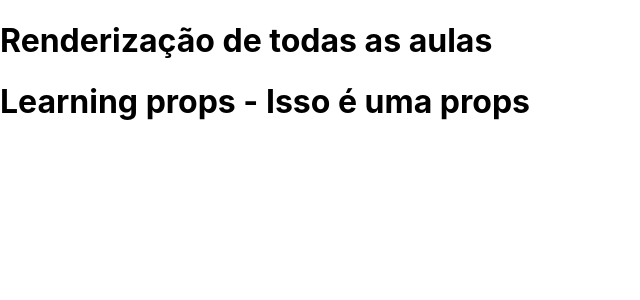
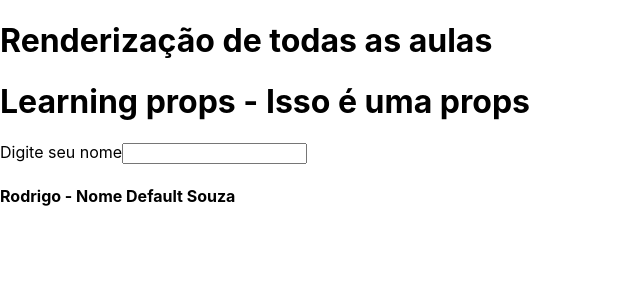
Before and after one commit to ShadowDeveloper/curso-react, a React (Create React App) app in the folder modulo-01/: page / in a window 1280 px wide. Shown: the top 300 px of the page, without its empty margins (0-640 px from the left). Built offline with nearby package versions, Linux system fonts and the light colour scheme.

Commit message:
Aulas de atributos html e default props

```diff
--- a/modulo-01/src/App.js
+++ b/modulo-01/src/App.js
@@ -1,8 +1,9 @@
 import React, { Component } from 'react';
 import './App.css';
 import LearningProps from './aulas/learning-props';
+import HtmlAttributes from './aulas/html-attributes';
+import GetDefaultProps from './aulas/getDefaultProps';
 
-// import logo from './logo.svg';
 
 
 
@@ -12,6 +13,8 @@ class Title extends Component {
       <div>
         <h1>Renderização de todas as aulas</h1>
         <LearningProps name="Learning props - Isso é uma props" />
+        <HtmlAttributes />
+        <GetDefaultProps />
       </div>
     )
   }
--- /dev/null
+++ b/modulo-01/src/aulas/getDefaultProps.jsx
@@ -0,0 +1,22 @@
+import React, { Component } from 'react';
+
+class GetDefaultProps extends Component {
+
+    // constructor(props){
+    //     super(props)
+    //     this.name = "Rodrigo nome deafult do constructor"
+    // }
+
+    render() {
+        return (
+            <h4>{this.props.name + ' ' + this.props.lastName}</h4>
+        )
+    }
+}
+
+GetDefaultProps.defaultProps = {
+    name: "Rodrigo - Nome Default",
+    lastName: "Souza"
+}
+
+export default GetDefaultProps;
--- /dev/null
+++ b/modulo-01/src/aulas/html-attributes.jsx
@@ -0,0 +1,15 @@
+import React, { Component } from 'react';
+
+
+class HtmlAttributes extends Component {
+    render() {
+        return (
+            <article className="container">
+                <label htmlFor="nome">Digite seu nome</label>
+                <input type="text" id="nome" />
+            </article>
+        )
+    }
+}
+
+export default HtmlAttributes;
```
